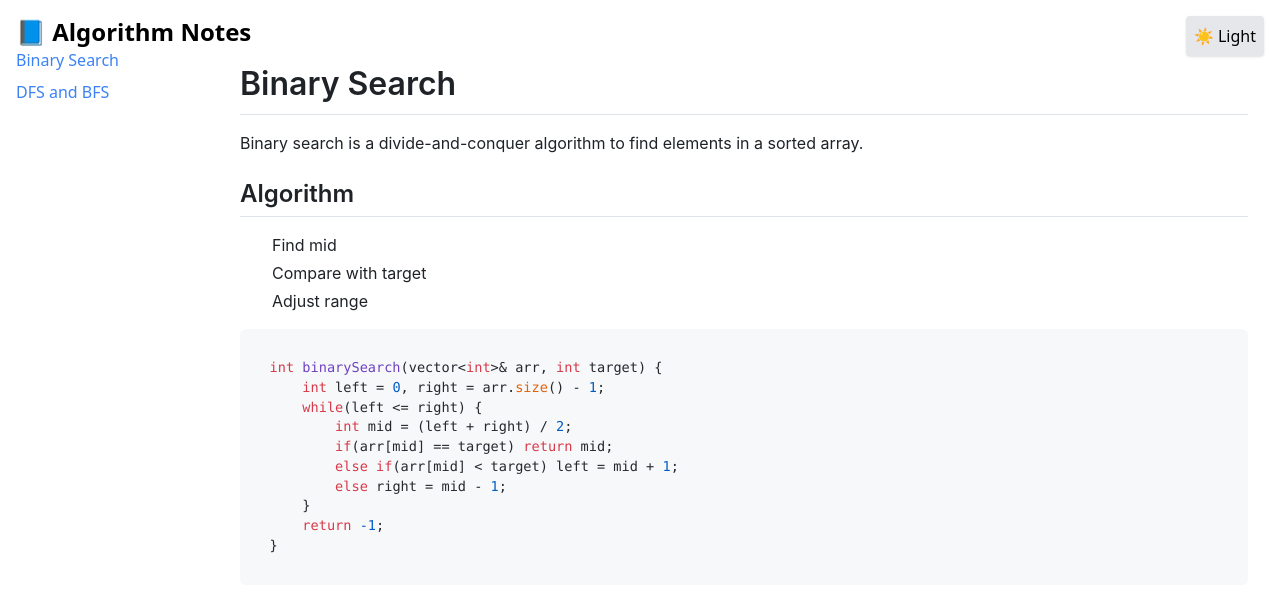
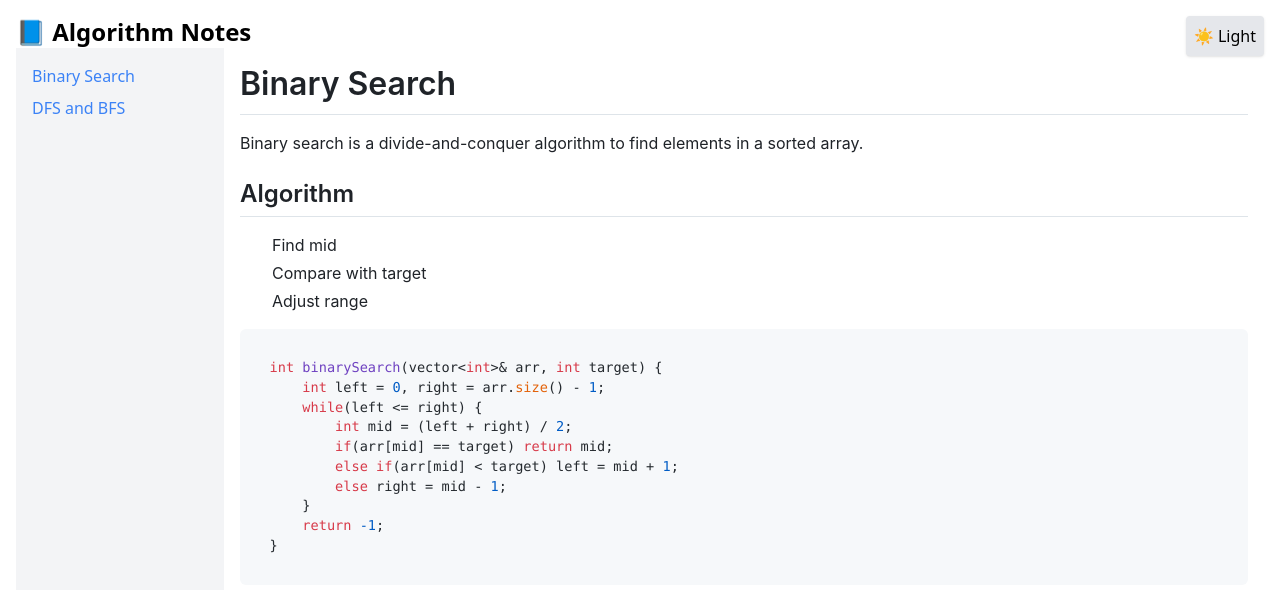
Before and after one commit to mrafiq709/algo-notes, a React (Vite) app: page /#/posts/binary-search in a window 1280 px wide. Shown: the top 590 px of the page. Built offline with nearby package versions, Linux system fonts and the light colour scheme.

Commit message:
fix sidebar css

```diff
--- a/src/pages/Home.jsx
+++ b/src/pages/Home.jsx
@@ -26,7 +26,7 @@ export default function Home() {
 			<h1 className="text-2xl font-bold">📘 Algorithm Notes</h1>
 			<div className="grid grid-cols-12">
 				{/* Sidebar */}
-				<div className="col-span-2 bg-grey-100">
+				<div className="col-span-2 bg-gray-100 p-4">
 					<ul className="space-y-2">
 						{posts.map((post) => (
 							<li key={post.slug}>
```
